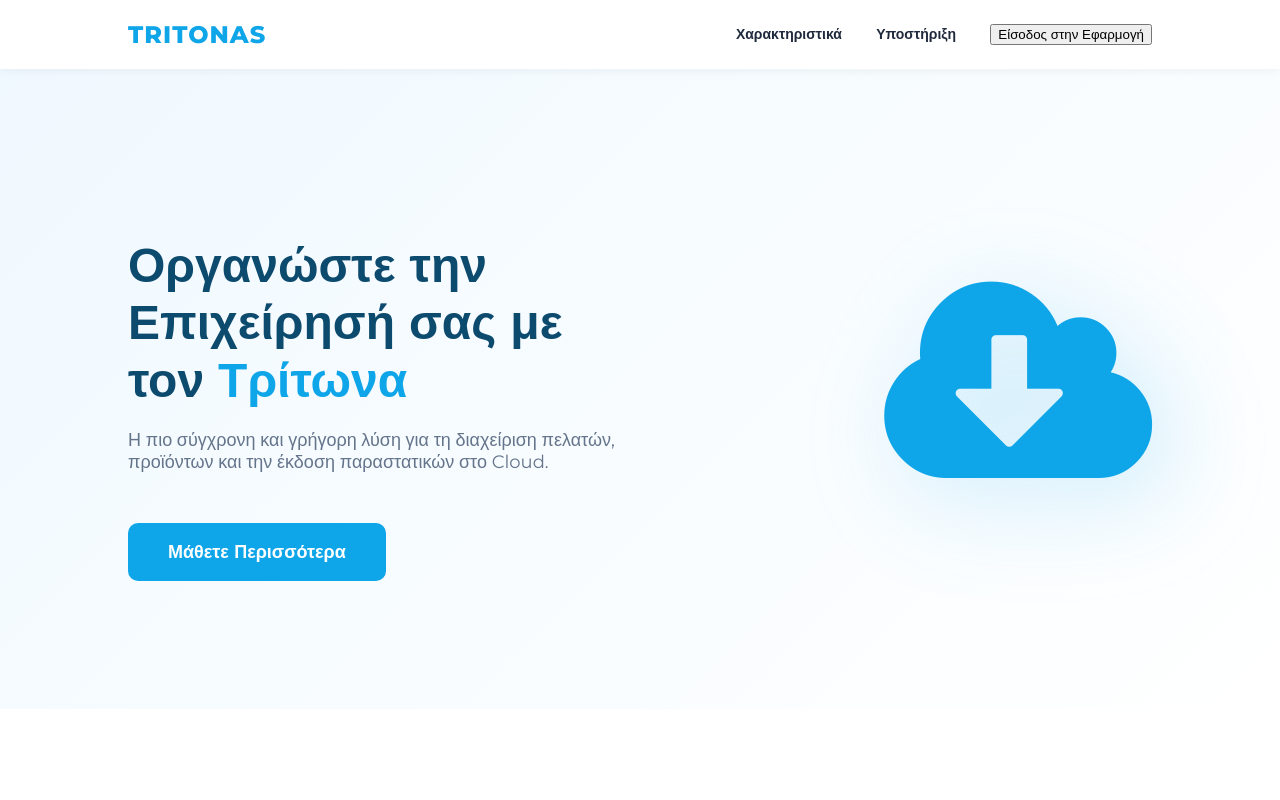
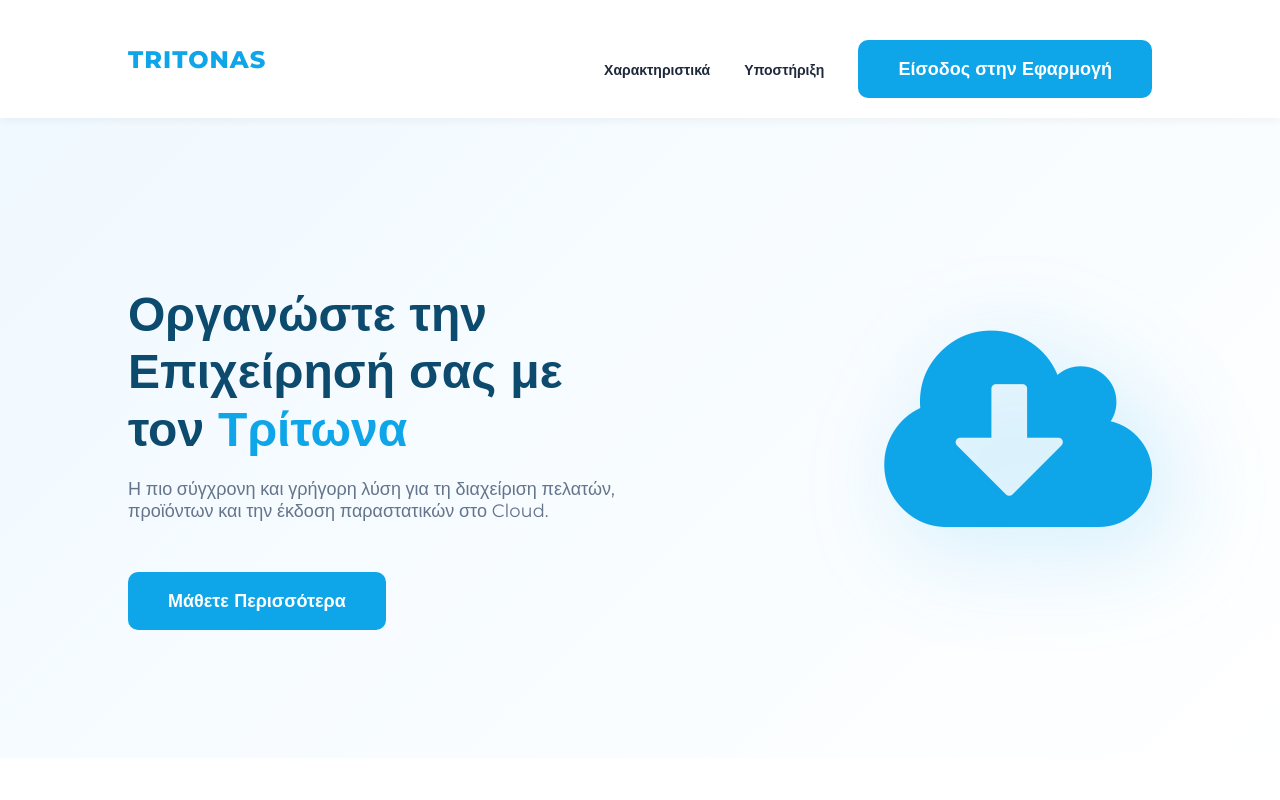
Before and after one commit to amixanos22/Triton-ERP, a plain HTML site: page landing.html in a window 1280 px wide. Shown: the top 800 px of the page. Drawn offline with Linux system fonts and the light colour scheme.

Commit message:
Update landing.html

```diff
--- a/landing.html
+++ b/landing.html
@@ -186,16 +186,16 @@
 </head>
 <body>
 
-    <header>
+     <header>
         <div class="logo">TRITONAS</div>
         <nav>
             <a href="#features">Χαρακτηριστικά</a>
             <a href="#">Υποστήριξη</a>
-           <a href="login.html" style="text-decoration: none;">
-    <button>Είσοδος στην Εφαρμογή</button>
-</a>
+           <a href="login.html" class="btn-large">Είσοδος στην Εφαρμογή</a>
+
         </nav>
     </header>
+
 
     <section class="hero">
         <div class="hero-text">
@@ -232,7 +232,8 @@
     <section class="cta">
         <h2>Είστε έτοιμοι να αναβαθμίσετε τη δουλειά σας;</h2>
         <p>Ξεκινήστε σήμερα με την πιο αξιόπιστη πλατφόρμα διαχείρισης.</p>
-        <a href="index.html" class="btn-large">Ξεκινήστε Τώρα</a>
+      <a href="login.html" class="btn-large">Ξεκινήστε Τώρα</a>
+
     </section>
 
     <footer>
```
